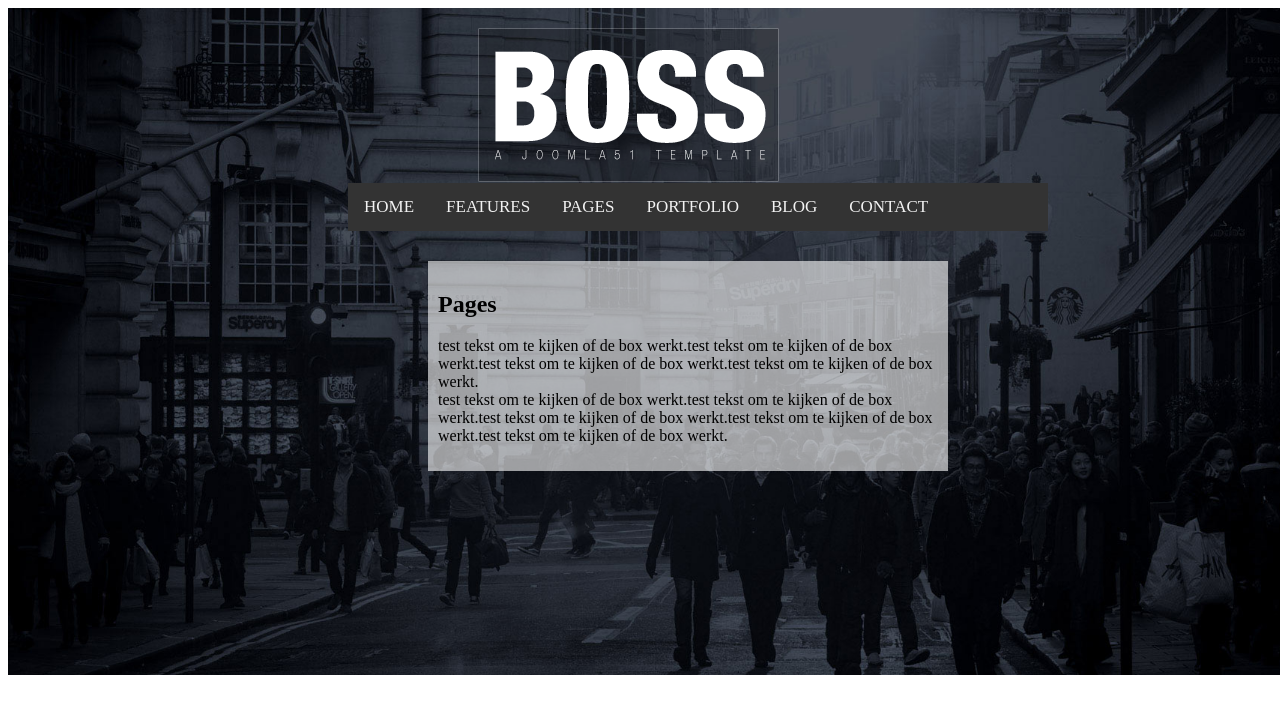
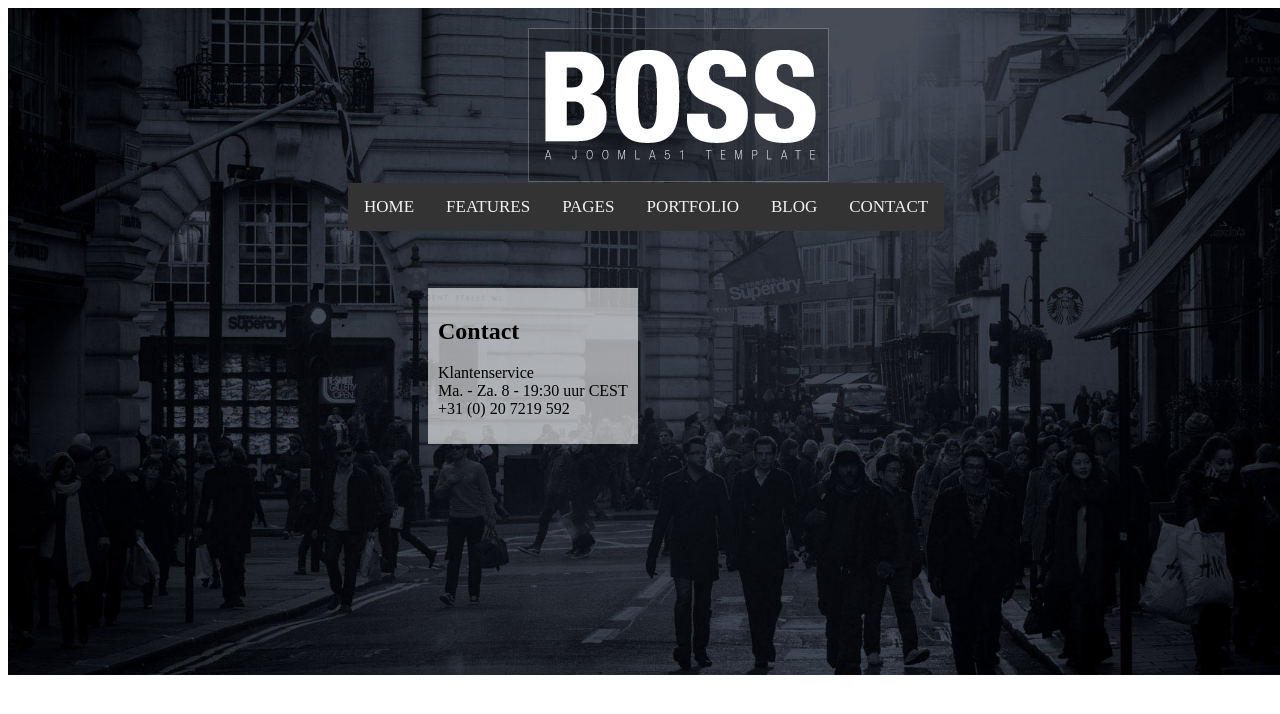
Before and after one commit to happycooldude/B1W5O2---Template, a plain HTML site: page Contact.html in a window 1280 px wide. Shown: the top 714 px of the page. Drawn offline with Linux system fonts and the light colour scheme.

Commit message:
aanpassingen gemaakt

```diff
--- a/Contact.html
+++ b/Contact.html
@@ -20,10 +20,11 @@
                 </div>
                 <section>
                     <div class="box">
-                        <h2><a>Pages</a></h2>
+                        <h2><a>Contact</a></h2>
                         <p>
-                            test tekst om te kijken of de box werkt.test tekst om te kijken of de box werkt.test tekst om te kijken of de box werkt.test tekst om te kijken of de box werkt.<br>
-                            test tekst om te kijken of de box werkt.test tekst om te kijken of de box werkt.test tekst om te kijken of de box werkt.test tekst om te kijken of de box werkt.test tekst om te kijken of de box werkt.<br>
+                            Klantenservice<br>
+                            Ma. - Za. 8 - 19:30 uur CEST<br>
+                            +31 (0) 20 7219 592<br>
                         </p>
                     </div>
                 </section>
--- a/css/b1w5o2.css
+++ b/css/b1w5o2.css
@@ -46,7 +46,7 @@
 
 .logo{
     display: block;
-    margin-left: 450px;
+    margin-left: 500px;
 }
 
 
```
Also changed, not shown: Blog.html (+2 -3 lines), Features.html (+2 -3 lines), Pages.html (+1 -6 lines), Portfolio.html (+2 -3 lines).
